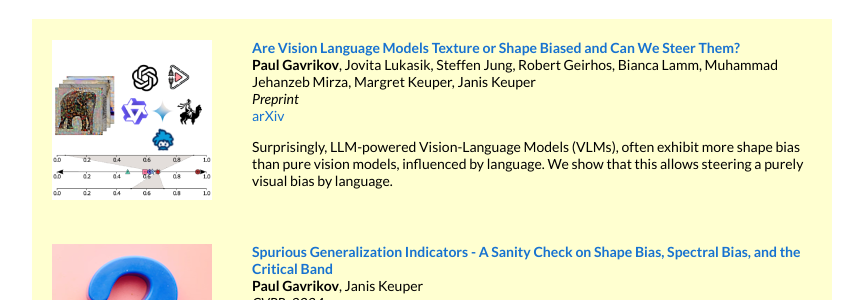
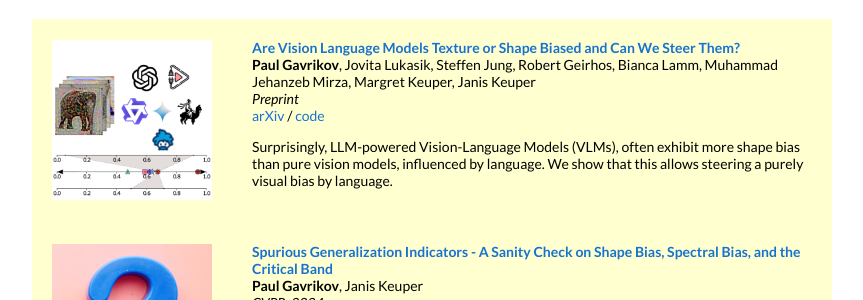
Before and after one commit to paulgavrikov/paulgavrikov.github.io, a Jekyll site: the page built from _posts/2018-05-15-intro.markdown, in a window 1280 px wide and 900 px high, scrolled down 593 px. Shown: the part 153-453 px from the top of the window, without its empty margins (208-1071 px from the left). Built offline with Jekyll 4.4.1, drawn with Linux system fonts in a browser that asks for light colours.

Commit message:
papers: adding code link for vlm shape bias

```diff
--- a/_data/publications.yml
+++ b/_data/publications.yml
@@ -5,7 +5,7 @@
   time: 2024
   highlight: True
   short: "Surprisingly, LLM-powered Vision-Language Models (VLMs), often exhibit more shape bias than pure vision models, influenced by language. We show that this allows steering a purely visual bias by language."
-  details: <a href="https://arxiv.org/abs/2403.09193">arXiv</a>
+  details: <a href="https://arxiv.org/abs/2403.09193">arXiv</a> / <a href="https://github.com/paulgavrikov/vlm_shapebias">code</a>
   paperlink: https://arxiv.org/abs/2403.09193
   image: images/small/tn_vlm_shapebias.png
 - publication:
```
